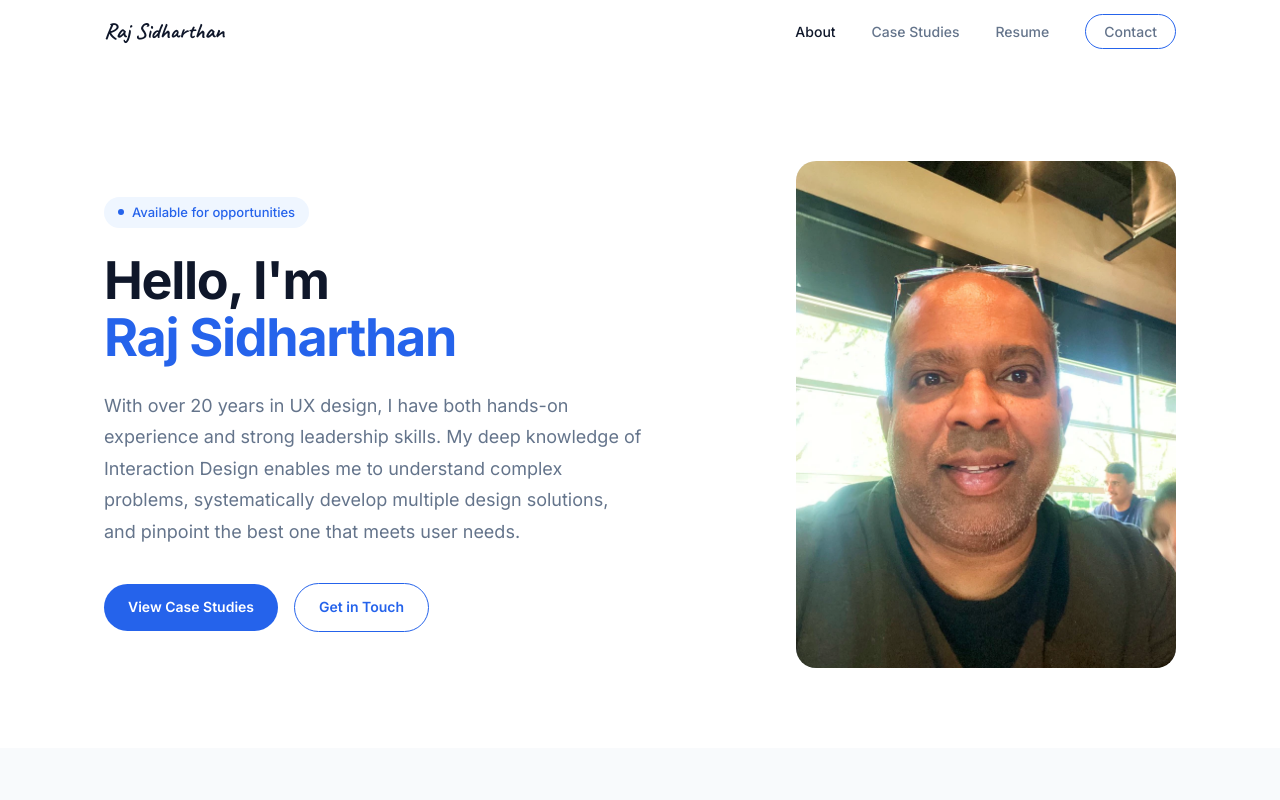
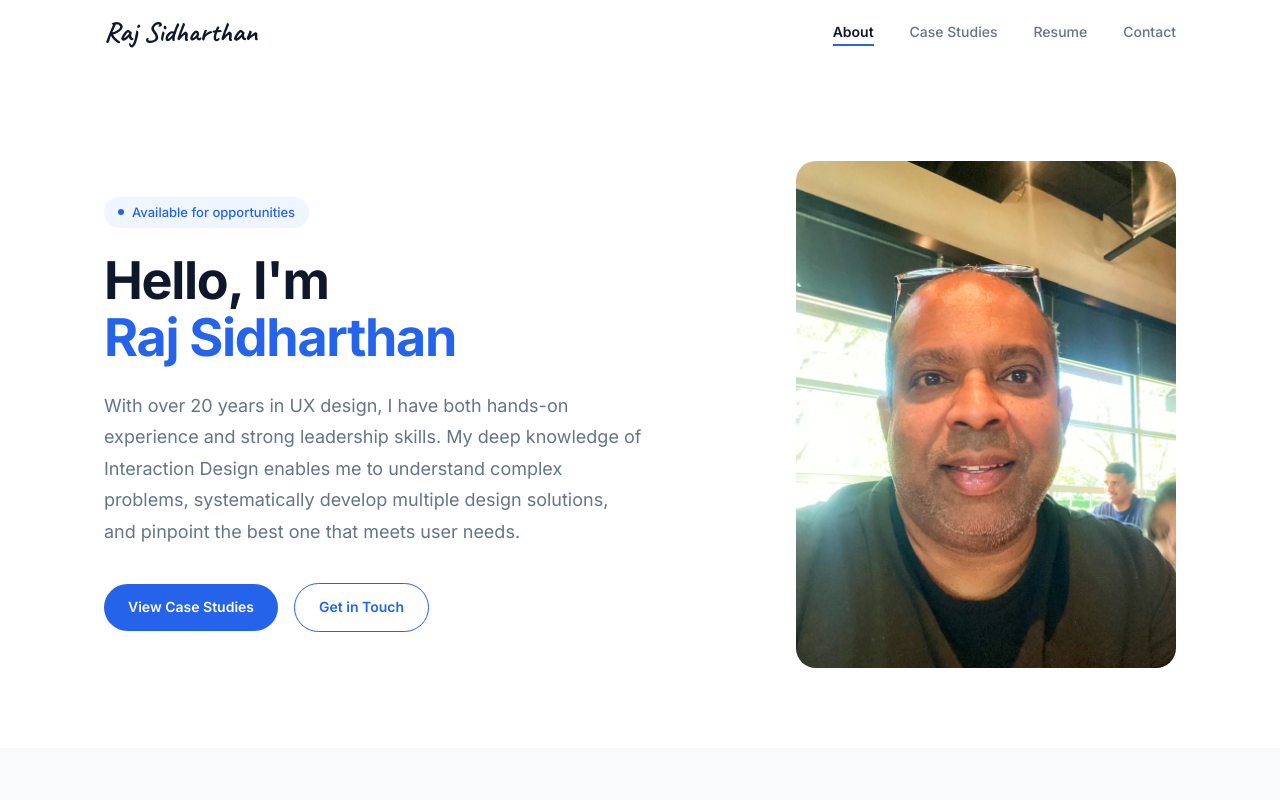
Before and after one commit to RajSidharthan/sidharthan-com, a website: page index.html in a window 1280 px wide. Shown: the top 800 px of the page. Drawn offline with Linux system fonts and the light colour scheme.

Commit message:
Nav: underline active tab, Contact as regular link, bigger logo

```diff
--- a/assets/styles.css
+++ b/assets/styles.css
@@ -69,7 +69,7 @@ ul   { list-style: none; }
 }
 .nav-logo {
   font-family: 'Caveat', cursive;
-  font-size: 22px;
+  font-size: 28px;
   font-weight: 700;
   letter-spacing: 0;
   color: var(--text);
@@ -83,20 +83,16 @@ ul   { list-style: none; }
   font-size: 14px;
   font-weight: 500;
   color: var(--text-secondary);
-  transition: color 150ms;
+  padding-bottom: 4px;
+  border-bottom: 2px solid transparent;
+  transition: color 150ms, border-color 150ms;
 }
-.nav-links a:hover,
-.nav-links a.active { color: var(--text); }
-.nav-cta {
-  font-size: 14px;
+.nav-links a:hover { color: var(--text); }
+.nav-links a.active {
+  color: var(--text);
   font-weight: 600;
-  color: var(--accent);
-  padding: 8px 18px;
-  border: 1.5px solid var(--accent);
-  border-radius: 100px;
-  transition: background 150ms, color 150ms;
+  border-bottom-color: var(--accent);
 }
-.nav-cta:hover { background: var(--accent); color: #fff; }
 
 /* Mobile nav toggle */
 .nav-mobile-toggle {
--- a/index.html
+++ b/index.html
@@ -209,7 +209,7 @@
       <li><a href="/#about" class="active">About</a></li>
       <li><a href="/case-studies/">Case Studies</a></li>
       <li><a href="/resume">Resume</a></li>
-      <li><a href="/contact" class="nav-cta">Contact</a></li>
+      <li><a href="/contact">Contact</a></li>
     </ul>
     <button class="nav-mobile-toggle" aria-label="Toggle menu" onclick="toggleMobileNav()">&#9776;</button>
   </div>
```
Also changed, not shown: assets/nav.html (+1 -1 lines), case-studies/bentley-systems.html (+1 -1 lines), case-studies/freshdesign-eds.html (+1 -1 lines), case-studies/index.html (+1 -1 lines), case-studies/intuit-bank-connection-refresh.html (+1 -1 lines), case-studies/intuit-batch-receipt-capture.html (+1 -1 lines), case-studies/udemy-campaign-management-platform.html (+1 -1 lines), case-studies/udemy-d2c-subscription-flow-mapping.html (+1 -1 lines), case-studies/udemy-digital-asset-management.html (+1 -1 lines), case-studies/udemy-subscription-promotion.html (+1 -1 lines), contact.html (+1 -1 lines), resume.html (+1 -1 lines).
